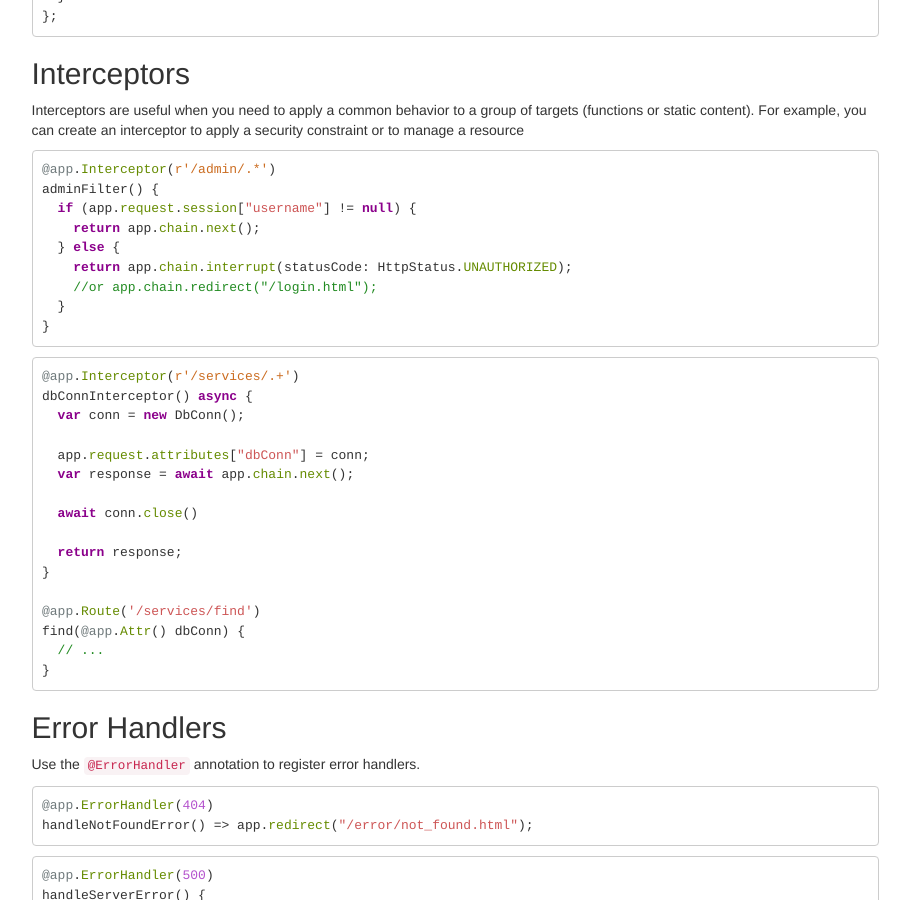
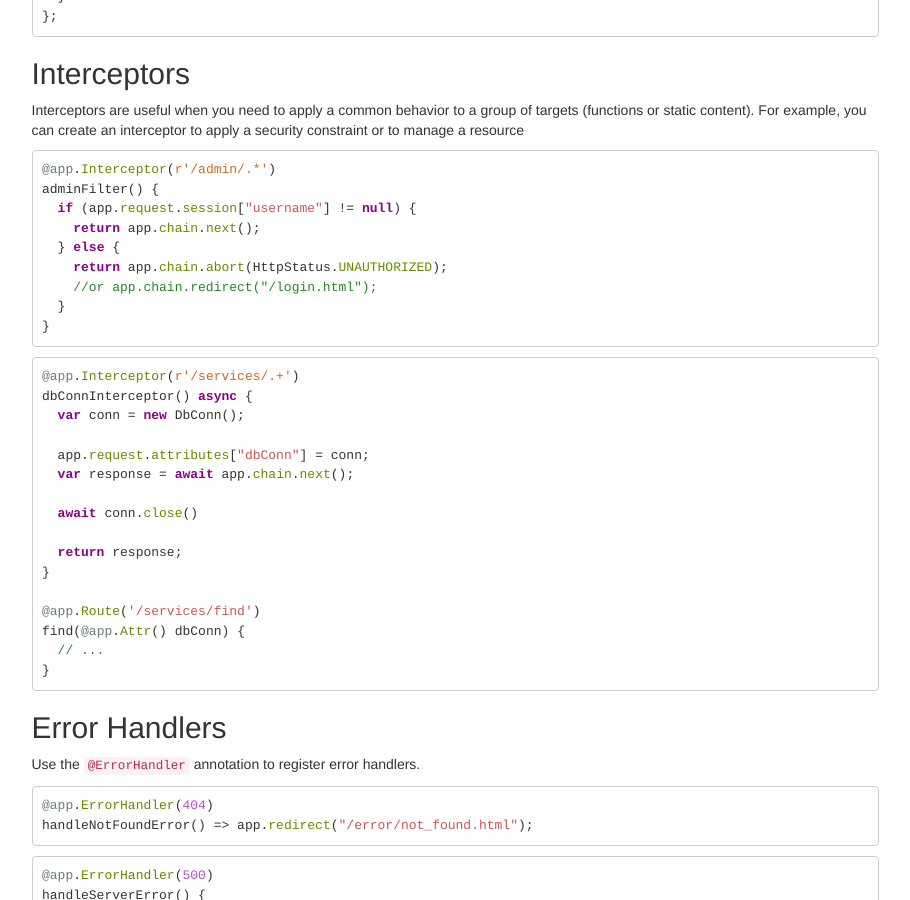
Before and after one commit to redstone-dart/redstone, a Jekyll site: the page built from _doc/Feature-tour.md, in a window 1280 px wide and 900 px high, scrolled down 1068 px. Shown: the whole window, without its empty margins (331-1241 px from the left). Built offline with Jekyll 4.4.1, drawn with Linux system fonts in a browser that asks for light colours; Markdown is read by kramdown in place of the engine named in the settings.

Commit message:
Update Feature-tour.md

```diff
--- a/_doc/Feature-tour.md
+++ b/_doc/Feature-tour.md
@@ -74,7 +74,7 @@ adminFilter() {
   if (app.request.session["username"] != null) {
     return app.chain.next();
   } else {
-    return app.chain.interrupt(statusCode: HttpStatus.UNAUTHORIZED);
+    return app.chain.abort(HttpStatus.UNAUTHORIZED);
     //or app.chain.redirect("/login.html");
   }
 }
```
